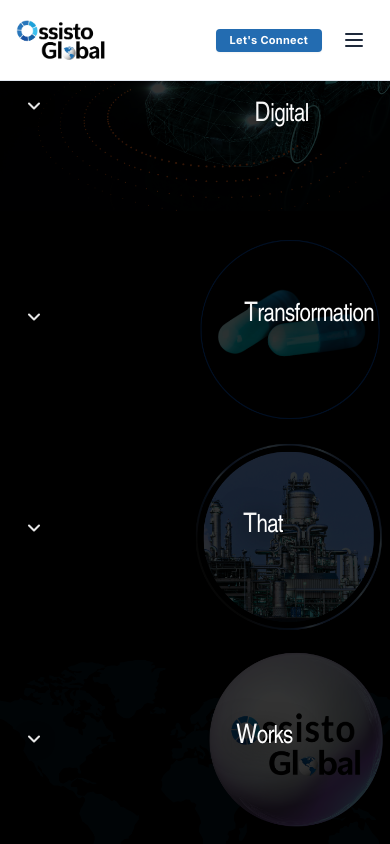
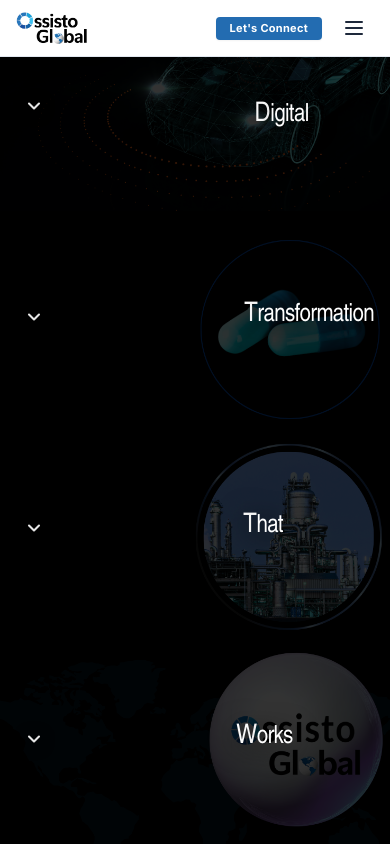
Before and after one commit to Vishal224122/OSSISTO, a React (Vite) app: page / in a window 390 px wide. Shown: the top 844 px of the page. Built offline with nearby package versions, Linux system fonts and the light colour scheme.

Commit message:
feat: implement modular responsive navigation component with hover-based dropdown menus

```diff
--- a/src/components/Navbar.jsx
+++ b/src/components/Navbar.jsx
@@ -202,7 +202,7 @@ Ossisto Global brings together cloud infrastructure, digital twin technology, an
   return (
     <header className="fixed top-0 left-0 right-0 z-50 transition-all duration-300 bg-white border-b border-slate-200 shadow-sm">
       <div className="w-full px-4 sm:px-6 lg:px-12">
-        <div className="flex items-center justify-between h-20 sm:h-24">
+        <div className="flex items-center justify-between h-14 sm:h-16 lg:h-20">
 
           {/* Logo Section */}
           <div className="flex items-center space-x-6 flex-shrink-0">
@@ -212,12 +212,12 @@ Ossisto Global brings together cloud infrastructure, digital twin technology, an
                 e.preventDefault();
                 onNavigate('home');
               }}
-              className="flex items-center space-x-3 group py-2"
+              className="flex items-center space-x-3 group py-1.5"
             >
               <img
                 src="/logoos.jpeg"
                 alt="Ossisto Logo"
-                className="h-10 sm:h-12 md:h-14 lg:h-16 w-auto object-contain transition-transform duration-300 group-hover:scale-105"
+                className="h-8 sm:h-10 md:h-12 lg:h-16 w-auto object-contain transition-transform duration-300 group-hover:scale-105"
               />
             </a>
           </div>
```
